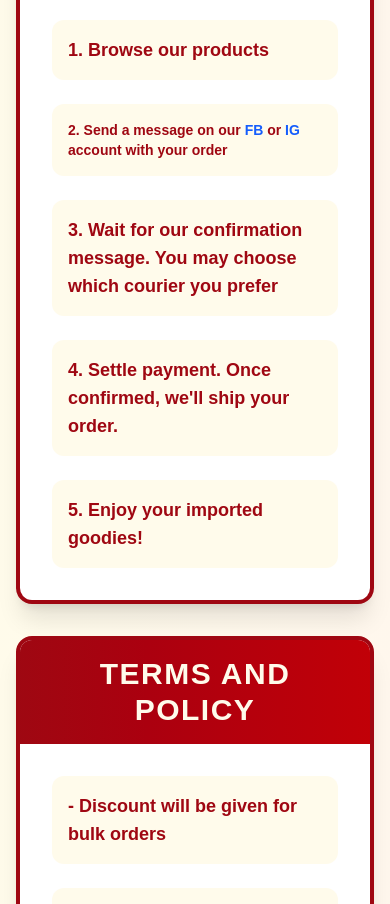
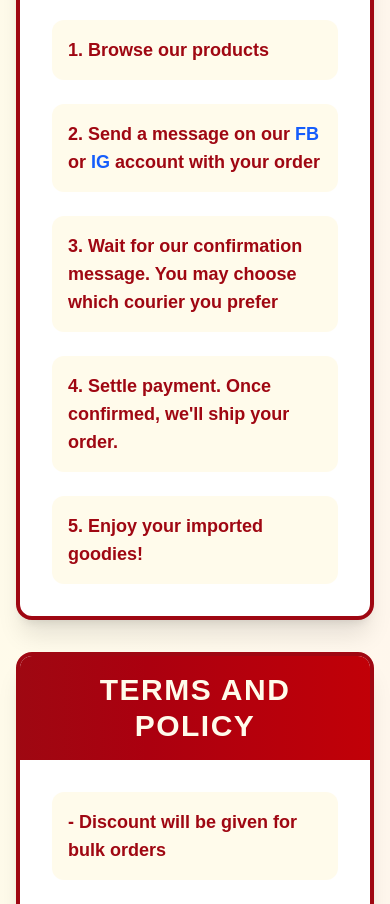
Before and after one commit to kevinwynsor/oishii-imported, a Next.js app: page / in a window 390 px wide. Shown: the part 2200-3104 px from the top of the page. Built offline with nearby package versions, Linux system fonts and the light colour scheme.

Commit message:
text to lg

```diff
--- a/app/page.tsx
+++ b/app/page.tsx
@@ -188,7 +188,7 @@ const RamenPricelist = () => {
                 className="group flex items-center gap-4 p-4 bg-amber-50 rounded-xl hover:bg-gradient-to-r hover:from-amber-100 hover:to-orange-100 transition-all duration-300 transform hover:scale-105 hover:shadow-lg"
               >
                 <div>
-                  <p className="text-sm sm:text-xl font-bold text-red-800">2. Send a message on our <a
+                  <p className="text-lg sm:text-xl font-bold text-red-800">2. Send a message on our <a
                 href="https://www.facebook.com/profile.php?id=61574972720972"
                 target="_blank" className='text-blue-600'>FB </a> or <a
                 href="https://instagram.com/oishii_imported_goodies"
```
